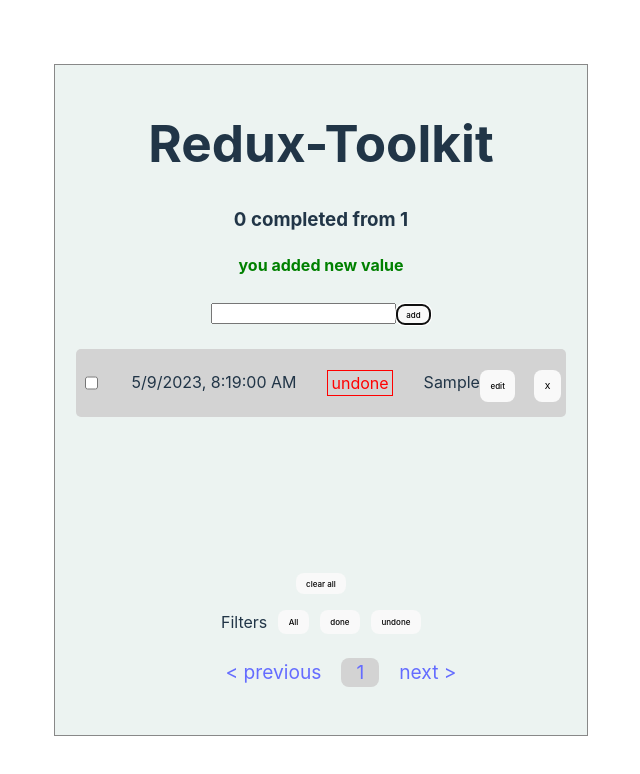
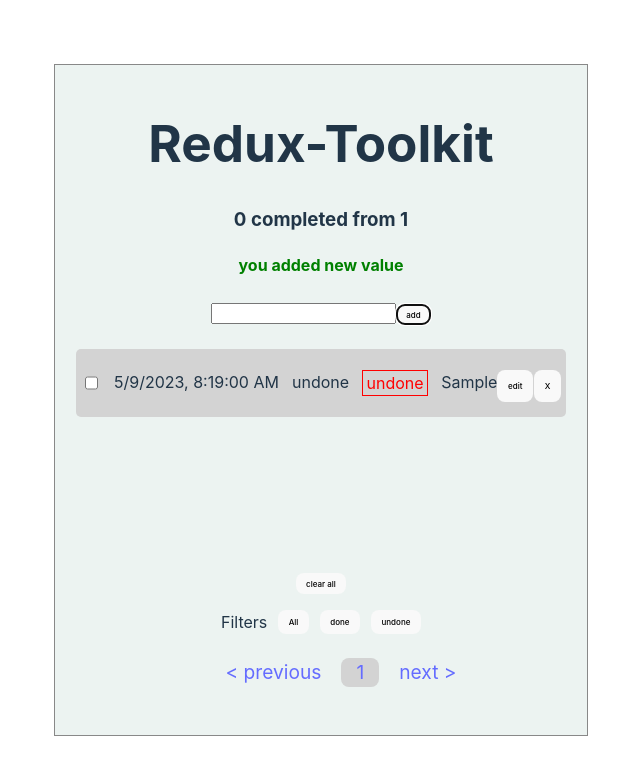
Before and after one commit to danielu96/Redux-Toolkit, a React (Vite) app: page / in a window 1280 px wide. Both pictures are taken after typing "Sample" into the empty fields and a click on the button "add". Shown: the top 774 px of the page, without its empty margins (319-959 px from the left). Built offline with nearby package versions, Linux system fonts and the light colour scheme.

Commit message:
new UpdateTask added

```diff
--- a/src/SingleItem.jsx
+++ b/src/SingleItem.jsx
@@ -1,11 +1,11 @@
-import React ,{useState,useRef,useEffect}from 'react'
-import { removeTask,handleChange,setEditTask, renameTask,ToggleTask,changeTask,UpdateTask,update } from './Slices/taskReducer'
+import React ,{useState,useEffect}from 'react'
+import { removeTask,setEditTask,ToggleTask,update,changeTask,Toggler, setFilter,UpdateTask } from './Slices/taskReducer'
 import { useDispatch, useSelector } from 'react-redux'
 import Checkbox from "./Checkbox";
 
 const SingleItem = (task) => {
   // const[title,setTitle] = useState('');
-const {completed,id,time,title}=task
+const {completed,id,time,title,status}=task
 
   //   useEffect(()=>{
   //   if(task) {
@@ -26,7 +26,8 @@
 
 
 
-const dispatch= useDispatch()
+const dispatch= useDispatch();
+const [ newTitle,setNewTitle]=useState();
 const [editMode,setEditMode] = useState(false);
 const removeHandler=()=>{
   dispatch(removeTask(id))
@@ -48,8 +49,13 @@
     // time:time,
     // value:task.value
   }))
+  //    useEffect(()=>{
+  //   if(task) {
+  //     dispatch(update(title))
+  //   }
+  // },[task]);
+}
 
-}
 // handleInputChange = (e)=>{
 // const {name,value}=e.target;
 // setState({...state,[name]:value})
@@ -73,13 +79,17 @@
   { ()=>dispatch(ToggleTask(id))   }
   ></input>
    <p>{time}</p>
+   <p
+  //  onClick={  () =>   dispatch(setFilter('done'))  }
+  onClick={  () =>   dispatch(Toggler('done'))  }
+   >{status}</p>
  {/* <Checkbox checked={!done} onClick={() => onToggle(task.id)} /> */}
  <Checkbox checked={completed}
  onClick={  () =>   dispatch(ToggleTask(id))  }  />
 
 {!editMode ? (
         <div className='singleTask' onClick={() => setEditMode(prev => !prev)}>
-          {/* <span>{task.name}</span> */}
+
           <p  style={completed===true?{textDecoration:'line-through'}:{textDecoration:'none'}}>
                 {title}
                 </p>
@@ -90,14 +100,16 @@
         <form style={{marginLeft:'1rem',marginTop:'1rem'}}
         onSubmit={ev => {ev.preventDefault();setEditMode(false);}}
         >
-          <input type="text" id='title' value={title}
+          <input type="text" id='title'
+          // value={title}
          onChange=
-         {renameHandler}
+          // {renameHandler}
         //  { (e)=>dispatch(update(e.target.value))}
           //  {(e)=>dispatch(update(e.target.value))}
-                // {(e)=>setTitle(e.target.value)}
+                {(e)=>setNewTitle(e.target.value)}
                        />
-                       <button  onClick= { ()=>dispatch(update(title))} >update</button>
+                       {/* <button  onClick= { ()=>dispatch(update(task.title))} >update</button>      */}
+                       <button  onClick= { ()=>dispatch(UpdateTask({id:task.id,title:newTitle}))} >update</button>
         </form> )}
        {/* <button onClick={renameHandler}>update</button> */}
 
```
